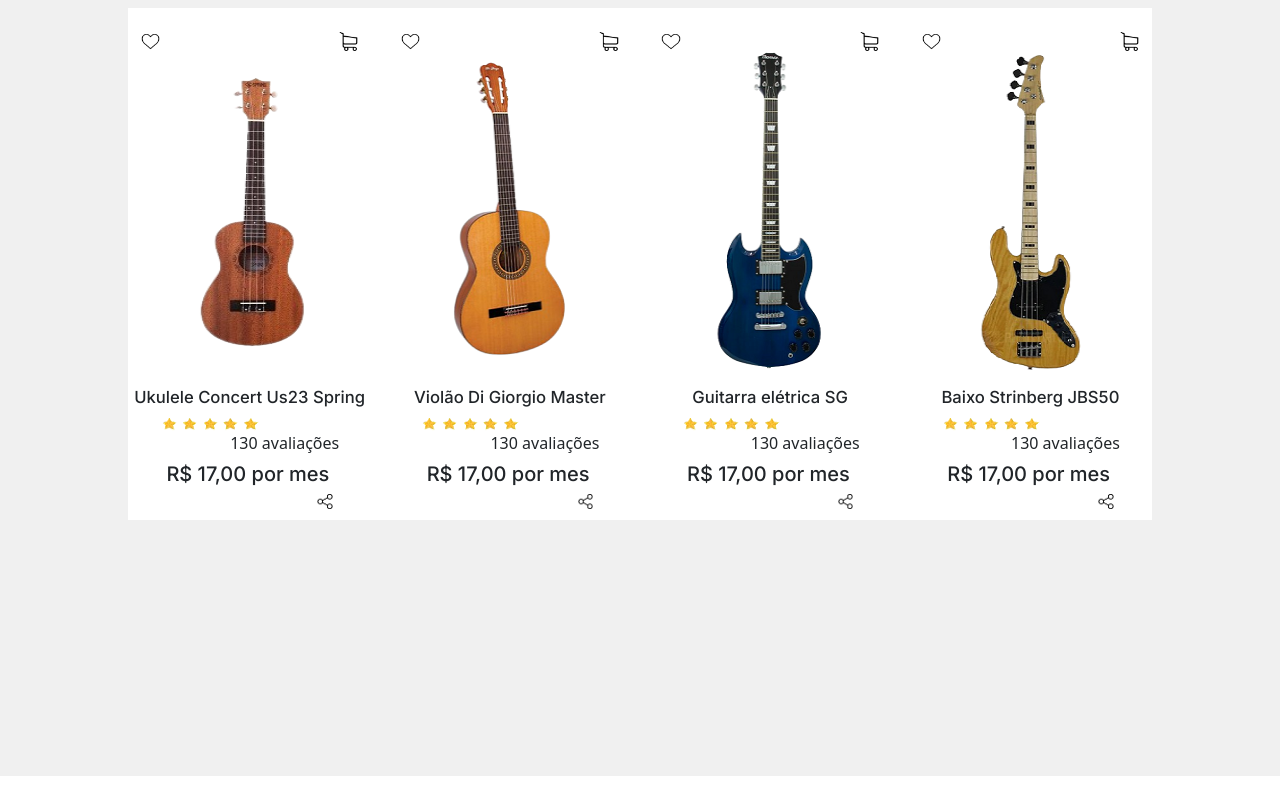
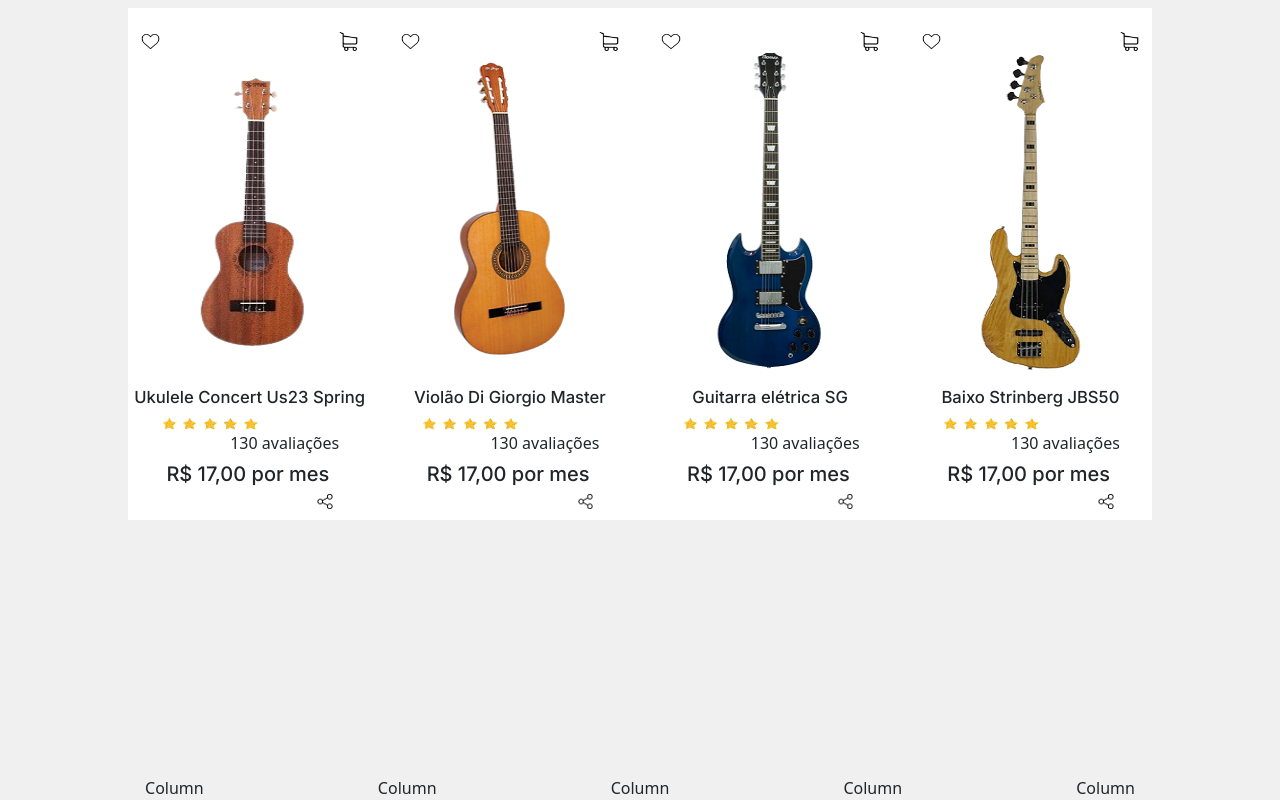
Before and after one commit to spricigom/BeatHub, a Vue app: page /Inicio in a window 1280 px wide. Shown: the part 820-1620 px from the top of the page. Before the commit the page ends 1596 px from the top, so only its background shows below. Built offline with nearby package versions, Linux system fonts and the light colour scheme; a web font is replaced by a local one.

Commit message:
FEAT: grid adicionado para fazer o resto dos itens

```diff
--- a/src/views/InicioView.vue
+++ b/src/views/InicioView.vue
@@ -200,6 +200,26 @@
                 </div>
 
             </div>
+
+            <div class="container text-center">
+  <div class="row">
+    <div class="col">
+      Column
+    </div>
+    <div class="col">
+      Column
+    </div>
+    <div class="col">
+      Column
+    </div>
+    <div class="col">
+      Column
+    </div>
+    <div class="col">
+      Column
+    </div>
+  </div>
+</div>
         </main>
 
         <footer></footer>
```
